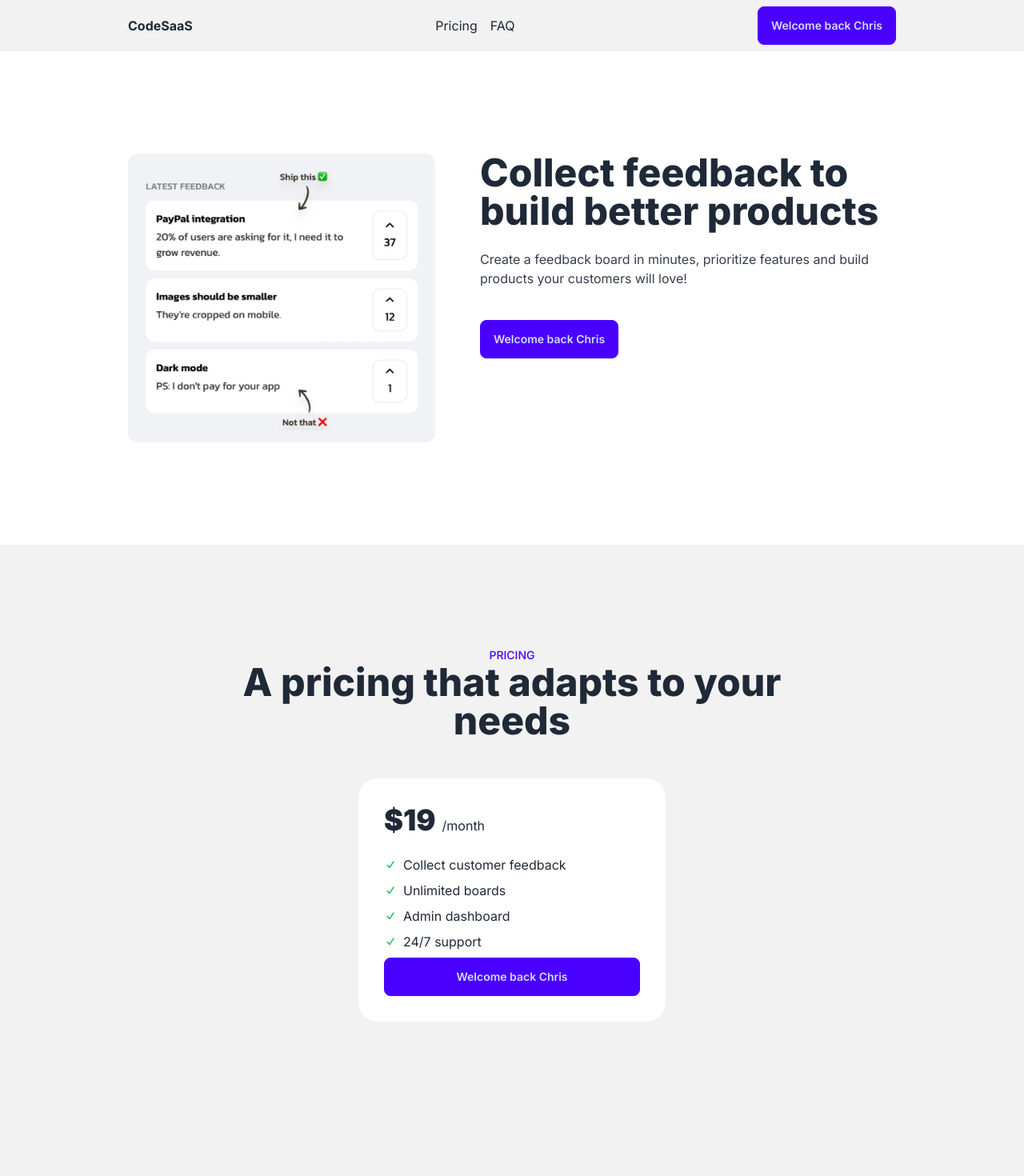
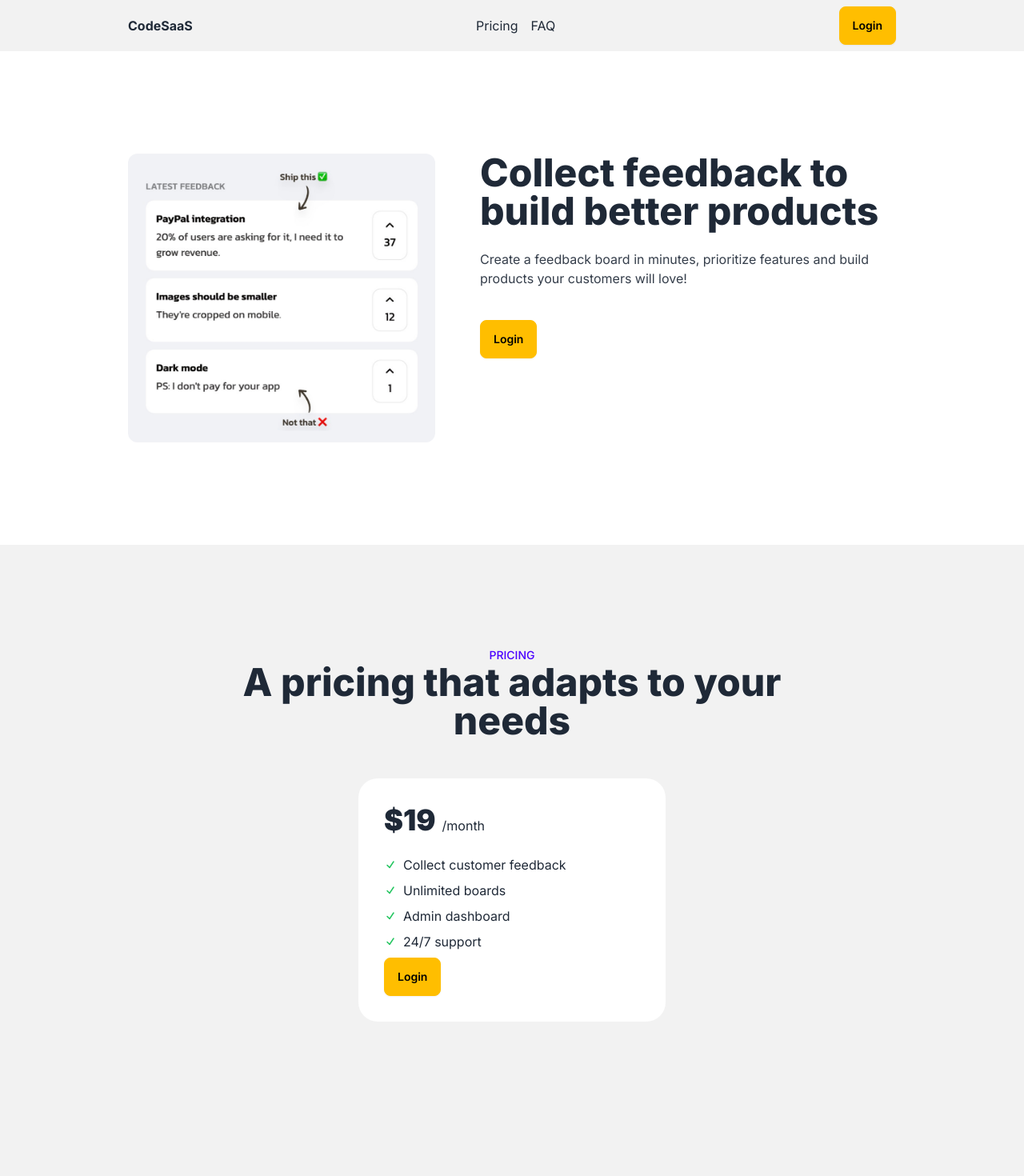
Before and after one commit to chrisrod115/codefast-blueprint, a Next.js app: page / in a window 1280 px wide. Shown: the top 1470 px of the page at 80% size. Built offline with nearby package versions, Linux system fonts and the light colour scheme; no server answers.

Commit message:
Refactor ButtonLogin component to use session object and update Home component to handle authentication

```diff
--- a/app/page.js
+++ b/app/page.js
@@ -3,10 +3,13 @@
 import FAQListItem from "@/components/FAQListItem";
 import Image from "next/image";
 import productDemo from "@/app/productDemo.jpeg";
+import { auth } from "@/auth";
 
-export default function Home() {
+export default async function Home() {
   const isLoggedIn = true;
   const name = "Chris";
+  const session = await auth();
+  console.log(session);
   return (
     <main>
       {/* Header Section */}
@@ -22,7 +25,7 @@
             </a>
           </div>
           <div>
-            <ButtonLogin isLoggedIn={isLoggedIn} name={name}></ButtonLogin>
+            <ButtonLogin session={session}></ButtonLogin>
           </div>
         </div>
       </section>
@@ -38,7 +41,7 @@
             Create a feedback board in minutes, prioritize features and build
             products your customers will love!
           </div>
-          <ButtonLogin isLoggedIn={isLoggedIn} name={name}></ButtonLogin>
+          <ButtonLogin session={session}></ButtonLogin>
         </div>
       </section>
       {/* Pricing Section */}
@@ -62,8 +65,7 @@
               <ListItems>Admin dashboard</ListItems>
               <ListItems>24/7 support</ListItems>
               <ButtonLogin
-                isLoggedIn={isLoggedIn}
-                name={name}
+                session={session}
                 extraStyle="w-full"
               ></ButtonLogin>
             </ul>
--- a/components/ButtonLogin.js
+++ b/components/ButtonLogin.js
@@ -1,12 +1,12 @@
 import Link from "next/link";
-const ButtonLogin = ({ isLoggedIn, name, extraStyle }) => {
-  if (isLoggedIn) {
+const ButtonLogin = ({ session, extraStyle }) => {
+  if (session) {
     return (
       <Link
         href="/dashboard"
         className={`btn btn-primary  ${extraStyle ? extraStyle : ""}`}
       >
-        Welcome back {name}
+        Welcome back {session.user.name || "friend"}!
       </Link>
     );
   } else {
```
Also changed, not shown: 1 other file (tests, documents, lock files or other folders).
